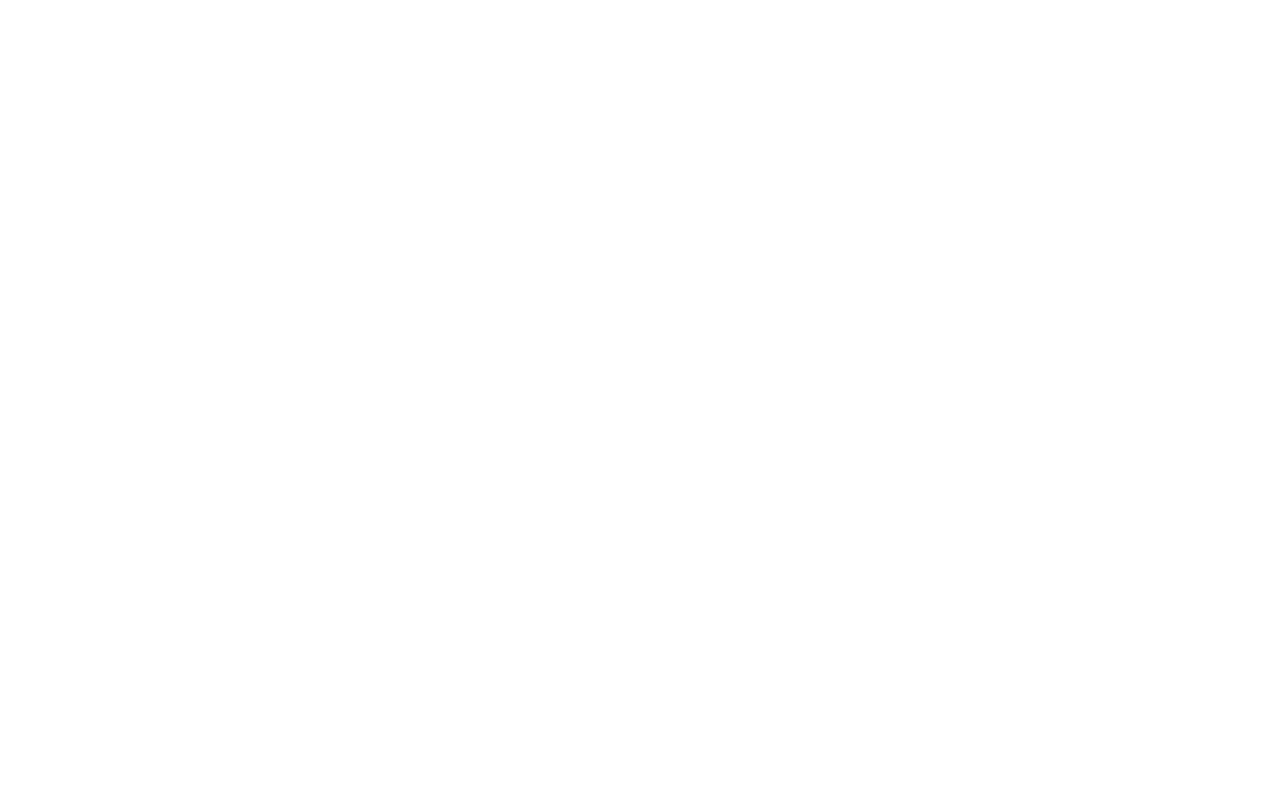
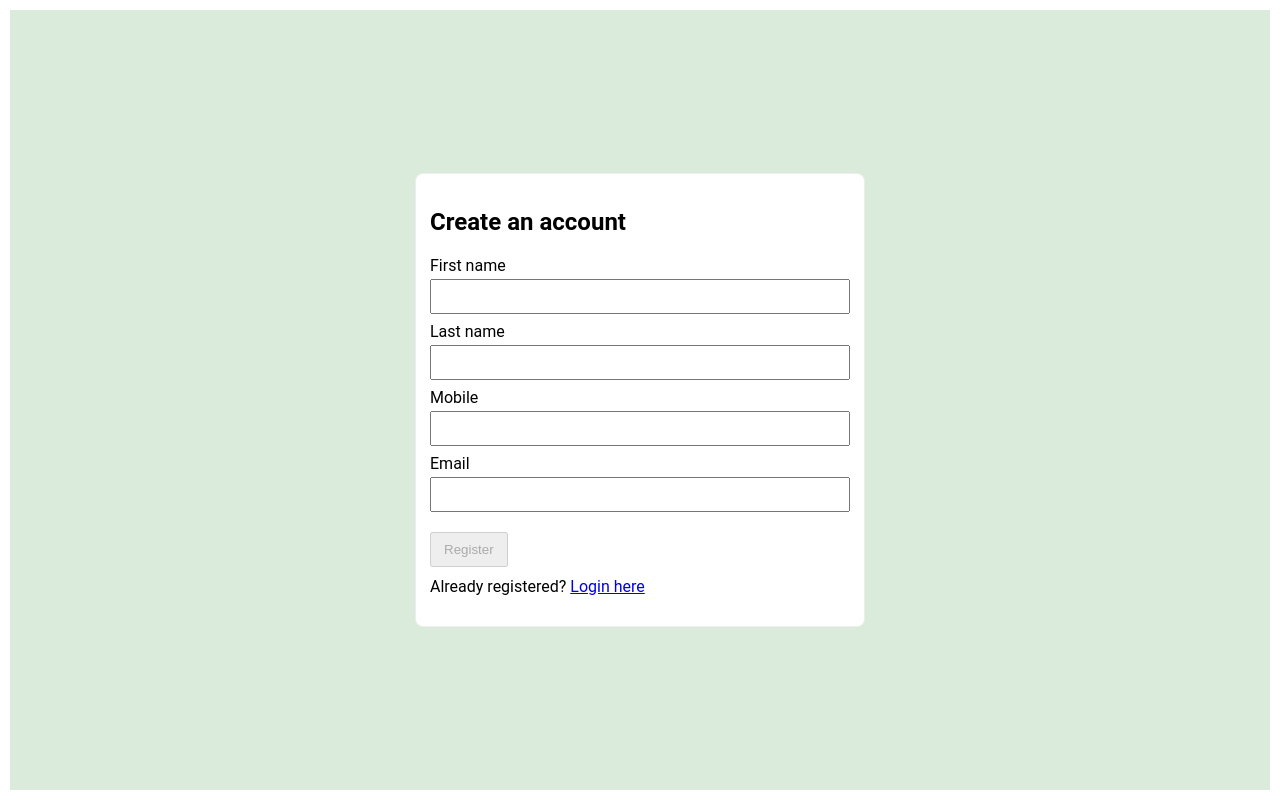
Before and after one commit to sammeta07/emc, an Angular app: page /register in a window 1280 px wide. Before the commit this address led to /. Built offline with nearby package versions, Linux system fonts and the light colour scheme.

Commit message:
login and registration component added

```diff
--- a/src/app/app.css
+++ b/src/app/app.css
@@ -0,0 +1,10 @@
+.app-container {
+  display: flex;
+  flex-direction: column;
+  justify-content: center;
+  /* align-items: center; */
+  background-color: rgb(219, 235, 219);
+  width: calc(100vw - 20px);
+  height: calc(100vh - 20px);
+  overflow: scroll;
+}
--- a/src/app/app.html
+++ b/src/app/app.html
@@ -1 +1,3 @@
-<router-outlet />
+<div class="app-container">
+  <router-outlet></router-outlet>
+</div>
--- a/src/app/app.routes.ts
+++ b/src/app/app.routes.ts
@@ -1,3 +1,14 @@
 import { Routes } from '@angular/router';
 
-export const routes: Routes = [];
+export const routes: Routes = [
+  { path: '', redirectTo: 'register', pathMatch: 'full' },
+  {
+    path: 'register',
+    loadComponent: () => import('./registration/registration.component').then(m => m.RegistrationComponent)
+  },
+  {
+    path: 'login',
+    loadComponent: () => import('./login/login.component').then(m => m.LoginComponent)
+  },
+  { path: '**', redirectTo: 'register' }
+];
--- /dev/null
+++ b/src/app/login/login.component.css
@@ -0,0 +1,40 @@
+.login {
+  max-width: 420px;
+  margin: 24px auto;
+  padding: 14px;
+  border: 1px solid #eee;
+  border-radius: 8px;
+  background: #fff;
+}
+
+label {
+  display:block;
+  margin-bottom:8px
+}
+
+input {
+  display:block; width:100%;
+  padding:8px;
+  margin-top:4px;
+  box-sizing:border-box
+}
+
+.error {
+  color:#b00020;
+  font-size:0.9rem;
+  margin-bottom:8px
+}
+
+button {
+  margin-top:12px;
+  padding:8px 12px
+}
+
+.register-link {
+  margin-top:10px
+}
+
+.success {
+  margin-top:12px;
+  color:#0a7f3b
+}
--- /dev/null
+++ b/src/app/login/login.component.html
@@ -0,0 +1,29 @@
+<div class="login">
+  <h2>Login</h2>
+
+  <form [formGroup]="form" (ngSubmit)="onSubmit()" novalidate>
+    <label>
+      Email
+      <input type="email" formControlName="email" />
+    </label>
+    <div class="error" *ngIf="control('email')?.touched && control('email')?.invalid">
+      <div *ngIf="control('email')?.errors?.['required']">Email is required.</div>
+      <div *ngIf="control('email')?.errors?.['email']">Please enter a valid email address.</div>
+    </div>
+
+    <label>
+      Password
+      <input type="password" formControlName="password" />
+    </label>
+    <div class="error" *ngIf="control('password')?.touched && control('password')?.invalid">
+      <div *ngIf="control('password')?.errors?.['required']">Password is required.</div>
+      <div *ngIf="control('password')?.errors?.['minlength']">Password must be at least 6 characters.</div>
+    </div>
+
+    <button type="submit" [disabled]="form.invalid">Login</button>
+
+    <p class="register-link">Don't have an account? <a routerLink="/register">Register</a></p>
+
+    <div class="success" *ngIf="submitted() && form.valid">Login submitted ✅</div>
+  </form>
+</div>
--- /dev/null
+++ b/src/app/login/login.component.ts
@@ -0,0 +1,36 @@
+import { Component, signal } from '@angular/core';
+import { CommonModule } from '@angular/common';
+import { ReactiveFormsModule, FormBuilder, Validators } from '@angular/forms';
+import { RouterLink } from '@angular/router';
+
+@Component({
+  selector: 'app-login',
+  standalone: true,
+  imports: [CommonModule, ReactiveFormsModule, RouterLink],
+  templateUrl: './login.component.html',
+  styleUrls: ['./login.component.css']
+})
+export class LoginComponent {
+  protected readonly submitted = signal(false);
+
+  protected form!: any;
+
+  constructor(private fb: FormBuilder) {
+    this.form = this.fb.group({
+      email: ['', [Validators.required, Validators.email]],
+      password: ['', [Validators.required, Validators.minLength(6)]]
+    });
+  }
+
+  protected onSubmit(): void {
+    this.submitted.set(true);
+    if (this.form.valid) {
+      // eslint-disable-next-line no-console
+      console.log('Login attempt:', this.form.value);
+    }
+  }
+
+  protected control(name: string) {
+    return this.form.get(name);
+  }
+}
--- /dev/null
+++ b/src/app/registration/registration.component.css
@@ -0,0 +1,41 @@
+.registration {
+  max-width: 420px;
+  margin: 24px auto;
+  padding: 14px;
+  border: 1px solid #eee;
+  border-radius: 8px;
+  background: #fff;
+}
+
+label {
+  display: block;
+  margin-bottom: 8px;
+}
+
+input[type="text"], input[type="email"], input[type="tel"] {
+  display: block;
+  width: 100%;
+  padding: 8px;
+  margin-top: 4px;
+  box-sizing: border-box;
+}
+
+.error {
+  color: #b00020;
+  font-size: 0.9rem;
+  margin-bottom: 8px;
+}
+
+button {
+  margin-top: 12px;
+  padding: 8px 12px;
+}
+
+.login-link {
+  margin-top: 10px;
+}
+
+.success {
+  margin-top: 12px;
+  color: #0a7f3b;
+}
--- /dev/null
+++ b/src/app/registration/registration.component.html
@@ -0,0 +1,49 @@
+<div class="registration">
+  <h2>Create an account</h2>
+
+  <form [formGroup]="form" (ngSubmit)="onSubmit()" novalidate>
+    <label>
+      First name
+      <input type="text" formControlName="firstname" />
+    </label>
+    <div class="error" *ngIf="control('firstname')?.touched && control('firstname')?.invalid">
+      <div *ngIf="control('firstname')?.errors?.['required']">First name is required.</div>
+      <div *ngIf="control('firstname')?.errors?.['minlength']">First name must be at least 2 characters.</div>
+      <div *ngIf="control('firstname')?.errors?.['maxlength']">First name must be at most 50 characters.</div>
+    </div>
+
+    <label>
+      Last name
+      <input type="text" formControlName="lastname" />
+    </label>
+    <div class="error" *ngIf="control('lastname')?.touched && control('lastname')?.invalid">
+      <div *ngIf="control('lastname')?.errors?.['required']">Last name is required.</div>
+      <div *ngIf="control('lastname')?.errors?.['minlength']">Last name must be at least 2 characters.</div>
+      <div *ngIf="control('lastname')?.errors?.['maxlength']">Last name must be at most 50 characters.</div>
+    </div>
+
+    <label>
+      Mobile
+      <input type="tel" formControlName="mobile" />
+    </label>
+    <div class="error" *ngIf="control('mobile')?.touched && control('mobile')?.invalid">
+      <div *ngIf="control('mobile')?.errors?.['required']">Mobile number is required.</div>
+      <div *ngIf="control('mobile')?.errors?.['pattern']">Mobile must be a 10-digit number.</div>
+    </div>
+
+    <label>
+      Email
+      <input type="email" formControlName="email" />
+    </label>
+    <div class="error" *ngIf="control('email')?.touched && control('email')?.invalid">
+      <div *ngIf="control('email')?.errors?.['required']">Email is required.</div>
+      <div *ngIf="control('email')?.errors?.['email']">Please enter a valid email address.</div>
+    </div>
+
+    <button type="submit" [disabled]="form.invalid">Register</button>
+
+    <p class="login-link">Already registered? <a routerLink="/login">Login here</a></p>
+
+    <div class="success" *ngIf="submitted() && form.valid">Registration submitted successfully ✅</div>
+  </form>
+</div>
--- /dev/null
+++ b/src/app/registration/registration.component.ts
@@ -0,0 +1,41 @@
+import { Component, signal } from '@angular/core';
+import { CommonModule } from '@angular/common';
+import { ReactiveFormsModule, FormBuilder, Validators } from '@angular/forms';
+import { RouterLink } from '@angular/router';
+
+@Component({
+  selector: 'app-registration',
+  standalone: true,
+  imports: [CommonModule, ReactiveFormsModule, RouterLink],
+  templateUrl: './registration.component.html',
+  styleUrls: ['./registration.component.css']
+})
+export class RegistrationComponent {
+  protected readonly submitted = signal(false);
+
+  protected form: any;
+
+  constructor(private fb: FormBuilder) {
+    this.form = this.fb.group({
+      firstname: ['', [Validators.required, Validators.minLength(2), Validators.maxLength(50)]],
+      lastname: ['', [Validators.required, Validators.minLength(2), Validators.maxLength(50)]],
+      mobile: ['', [Validators.required, Validators.pattern(/^\d{10}$/)]],
+      email: ['', [Validators.required, Validators.email]]
+    });
+  }
+
+  protected onSubmit(): void {
+    this.submitted.set(true);
+    if (this.form.valid) {
+      // For now: just log — replace with real registration API call as needed
+      // eslint-disable-next-line no-console
+      console.log('Registration data:', this.form.value);
+      // Optionally reset form
+      // this.form.reset();
+    }
+  }
+
+  protected control(name: string) {
+    return this.form.get(name);
+  }
+}
--- a/src/styles.css
+++ b/src/styles.css
@@ -1 +1,11 @@
-/* You can add global styles to this file, and also import other style files */
+html, body {
+  height: 100%;
+}
+body {
+  margin: 0;
+  font-family: Roboto, "Helvetica Neue",
+  sans-serif;
+  display: flex;
+  justify-content: center;
+  align-items: center;
+}
```
Also changed, not shown: 1 other file (tests, documents, lock files or other folders).
